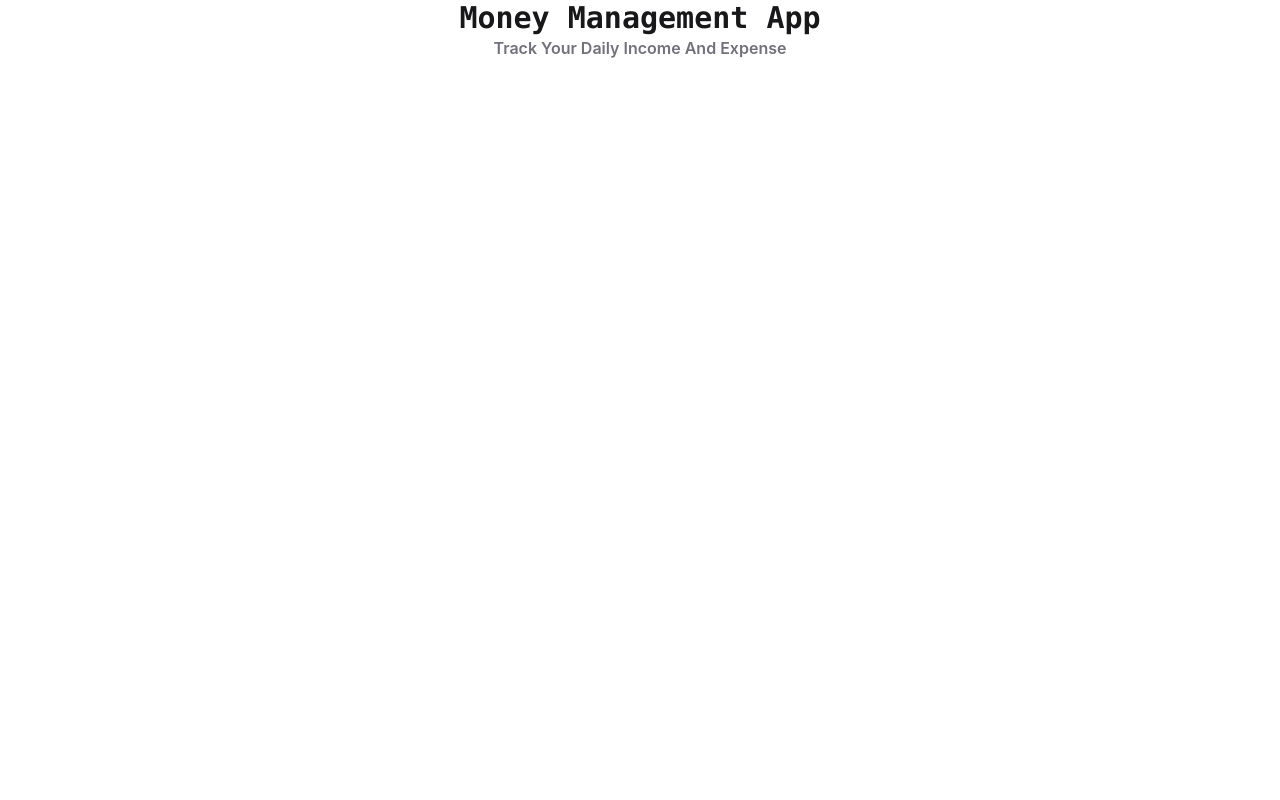
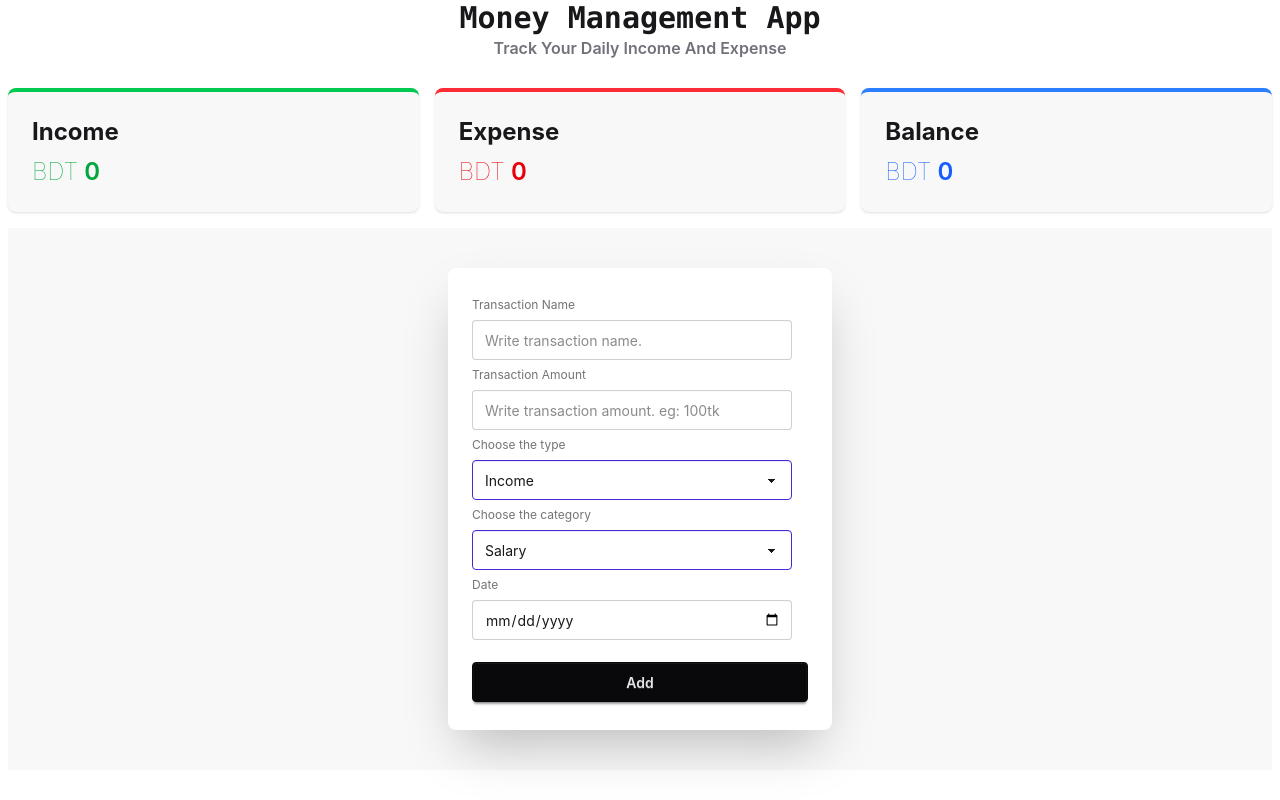
Before and after one commit to itsFakhrulIslam/takaManager, a React (Vite) app: page / in a window 1280 px wide. Built offline with nearby package versions, Linux system fonts and the light colour scheme.

Commit message:
card created and form created done with a problem identifying

```diff
--- a/src/App.jsx
+++ b/src/App.jsx
@@ -1,9 +1,25 @@
 import Navbar from "./components/navigation/Navbar";
+import Form from "./components/transactionForm/Form";
+import Balance from "./components/upCards/Balance";
+import Expense from "./components/upCards/Expense";
+import Income from "./components/upCards/Income";
 
 function App() {
   return (
     <>
       <Navbar />
+
+      {/* cards area */}
+      <div className="max-w-7xl mx-auto mt-5 grid grid-cols-3 gap-4 justify-evenly p-2">
+        <Income />
+        <Expense />
+        <Balance />
+      </div>
+
+      {/* form area */}
+      <div className="max-w-7xl mx-auto p-2">
+        <Form />
+      </div>
     </>
   );
 }
--- /dev/null
+++ b/src/components/transactionForm/Form.jsx
@@ -0,0 +1,82 @@
+import { useState } from "react";
+
+const income_categories = [
+  "Salary",
+  "Freelance",
+  "Business Profit",
+  "Investment",
+  "Gift",
+  "Othes",
+];
+// console.log(income_categories);
+
+const expense_categories = [
+  "Foods",
+  "House Rent",
+  "Utilities",
+  "Shopping",
+  "Transportation",
+  "Health care",
+  "Tour",
+  "Personal",
+  "othes",
+];
+// console.log(expense_categories);
+
+const Form = () => {
+  const [getType, setGetType] = useState("income");
+    console.log(getType);
+
+  return (
+    <div>
+      <div className="hero bg-base-200 p-10">
+        <div className="card bg-base-100 w-full max-w-sm shrink-0 shadow-2xl">
+          <div className="card-body">
+            <fieldset className="fieldset">
+              <label className="label">Transaction Name</label>
+              <input
+                type="text"
+                className="input"
+                placeholder="Write transaction name."
+              />
+
+              <label className="label">Transaction Amount</label>
+              <input
+                type="number"
+                className="input"
+                placeholder="Write transaction amount. eg: 100tk"
+              />
+
+              <label className="label">Choose the type</label>
+              <select
+                value={getType}
+                onChange={(e) => setGetType(e.target.value)}
+                className="select select-primary"
+              >
+                <option value="income">Income</option>
+                <option value="expense">Expense</option>
+              </select>
+
+              <label className="label">Choose the category</label>
+              <select
+                defaultValue="Pick a text editor"
+                className="select select-primary"
+              >
+                <option disabled={true}>Select a category</option>
+                <option value="">Salary</option>
+                <option value="">Food</option>
+              </select>
+
+              <label className="label">Date</label>
+              <input type="date" className="input" />
+
+              <button className="btn btn-neutral mt-4">Add</button>
+            </fieldset>
+          </div>
+        </div>
+      </div>
+    </div>
+  );
+};
+
+export default Form;
--- /dev/null
+++ b/src/components/upCards/Balance.jsx
@@ -0,0 +1,14 @@
+const Balance = () => {
+  return (
+    <div className="card bg-base-200 card-md shadow-sm border-t-4 border-blue-500">
+      <div className="card-body">
+        <h2 className="text-2xl font-bold">Balance</h2>
+        <h2 className="text-2xl font-semibold text-blue-600">
+          <span className="font-thin">BDT</span> 0
+        </h2>
+      </div>
+    </div>
+  );
+};
+
+export default Balance;
--- /dev/null
+++ b/src/components/upCards/Expense.jsx
@@ -0,0 +1,14 @@
+const Expense = () => {
+  return (
+    <div className="card bg-base-200 card-md shadow-sm border-t-4 border-red-500">
+      <div className="card-body">
+        <h2 className="text-2xl font-bold">Expense</h2>
+        <h2 className="text-2xl font-semibold text-red-600">
+          <span className="font-thin">BDT</span> 0
+        </h2>
+      </div>
+    </div>
+  );
+};
+
+export default Expense;
--- /dev/null
+++ b/src/components/upCards/Income.jsx
@@ -0,0 +1,14 @@
+const Income = () => {
+  return (
+    <div className="card bg-base-200 card-md shadow-sm border-t-4 border-green-500">
+      <div className="card-body">
+        <h2 className="text-2xl font-bold">Income</h2>
+        <h2 className="text-2xl font-semibold text-green-600">
+          <span className="font-thin">BDT</span> 0
+        </h2>
+      </div>
+    </div>
+  );
+};
+
+export default Income;
```
Also changed, not shown: 1 other file (tests, documents, lock files or other folders).
